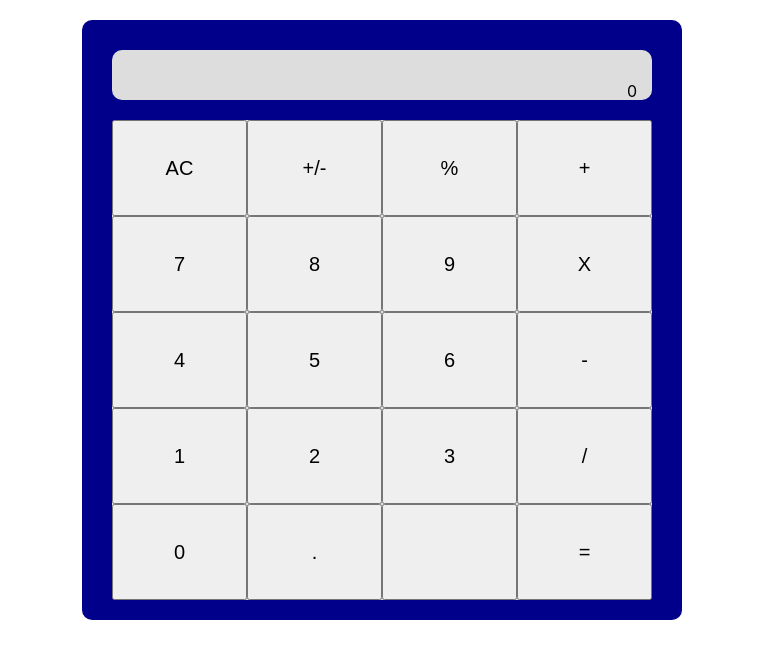
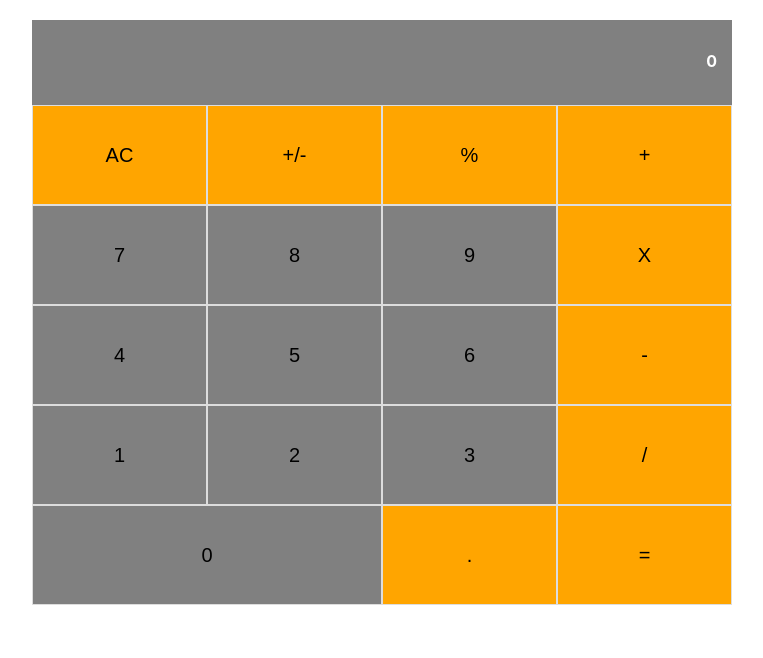
Before and after one commit to zinagithub/calculator-tool, a React (Create React App) app: page / in a window 1280 px wide. Shown: the top 658 px of the page, without its empty margins (258-1021 px from the left). Built offline with nearby package versions, Linux system fonts and the light colour scheme.

Commit message:
update my css according to milestone3 recommandations

```diff
--- a/src/components/App.css
+++ b/src/components/App.css
@@ -3,22 +3,23 @@
   border-radius: 10px;
   display : flex;
   flex-direction: column;
-  height: 600px;
+  height: 585px;
   margin: 20px auto;
-  max-width: 600px;
+  max-width: 700px;
 }
 .buttonPanel, .display {
-    background: #DDD;
-    border-radius: 10px;
-    margin : 10px auto;
+    background: DarkBlue;
+    margin : 0 auto;
     position : relative;
-    top : 20px;
-    width : 90%;
+    width : 100%;
 }
 .display{
-  height: 50px;
+  background: gray;
+  color : white;
+  font-weight: bold;
+  height: 100px;
+  text-align: right;
 
-  text-align: right;
 
 }
 .display p {
@@ -27,14 +28,31 @@
 }
 
 .buttonPanel{
-  height: 80%;
+  display : flex;
+  flex-wrap: wrap;
+  height: 100%;
 }
-.butCal{
+.butCal1{
+  border :1px solid #DDD;
   color : black;
   cursor : pointer;
-  float : left;
   font-size: 20px;
-  height: 96px;
-  width: 135px;
+  height: 100px;
+  width: 25%;
 
 }
+.butCal2{
+  border :1px solid #DDD;
+  color : black;
+  cursor : pointer;
+  font-size: 20px;
+  height: 100px;
+  width: 50%;
+
+}
+.butBackground1{
+  background:gray;
+}
+.butBackground2{
+  background:orange;
+}
--- a/src/components/Button.js
+++ b/src/components/Button.js
@@ -5,8 +5,18 @@ import PropTypes from 'prop-types';
 class Button extends React.Component {
 
   render() {
+  	let myColor = this.props.Color;
+  	let myClass= 'butCal1';
+  	if (this.props.Wide){
+  		 myClass= 'butCal2';
+  	}
+  	if (myColor === '1'){
+  		myClass += ' butBackground1'
+  	}else{
+        myClass += ' butBackground2'
+  	}
     return (
-         <button className = 'butCal' > {this.props.value} </button>
+         <button className = {myClass} > {this.props.value} </button>
     );
   }
 }
--- a/src/components/ButtonPanel.js
+++ b/src/components/ButtonPanel.js
@@ -5,6 +5,7 @@ import Button from './Button';
 class ButtonPanel extends React.Component {
 
   render() {
+
     return (
       <div className='buttonPanel'>
          {
@@ -13,10 +14,19 @@ class ButtonPanel extends React.Component {
              '7', '8', '9', 'X',
              '4', '5', '6', '-',
              '1', '2', '3', '/',
-             '0', '.', '','='].map((elm, index) => {
+             '0', '.','='].map((elm, index) => {
+             	var wide  = false;
+  	            var color = '1';
+                       if (elm === '0'){
+                          wide = true;
+                       }
+                       if (isNaN(parseInt(elm, 10))) {
+                       	 color = '2'
+                       }
 
-             return (<Button key = {index} value = {elm}  />)
-         })}
+             return (<Button key = {index} value = {elm}  Wide = {wide} Color = {color} />)
+           })
+         }
 
       </div>
     );
```
